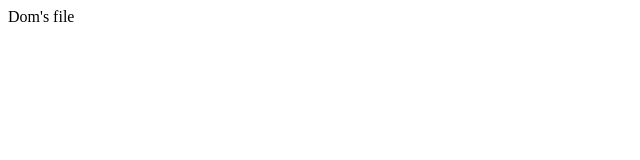
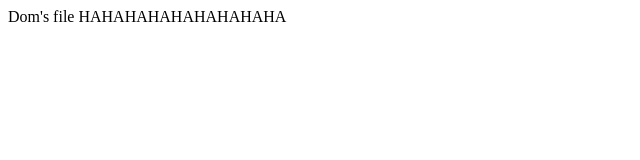
Before and after one commit to dfacristobal/domline, a plain HTML site: page index.html in a window 1280 px wide. Shown: the whole page, without its empty margins (0-640 px from the left). Drawn offline with Linux system fonts and the light colour scheme.

Commit message:
added and edited html

```diff
--- a/index.html
+++ b/index.html
@@ -1,5 +1,6 @@
 <html>
 	<head>
 	Dom's file
+HAHAHAHAHAHAHAHAHA
 	</head>
 </html>
```
